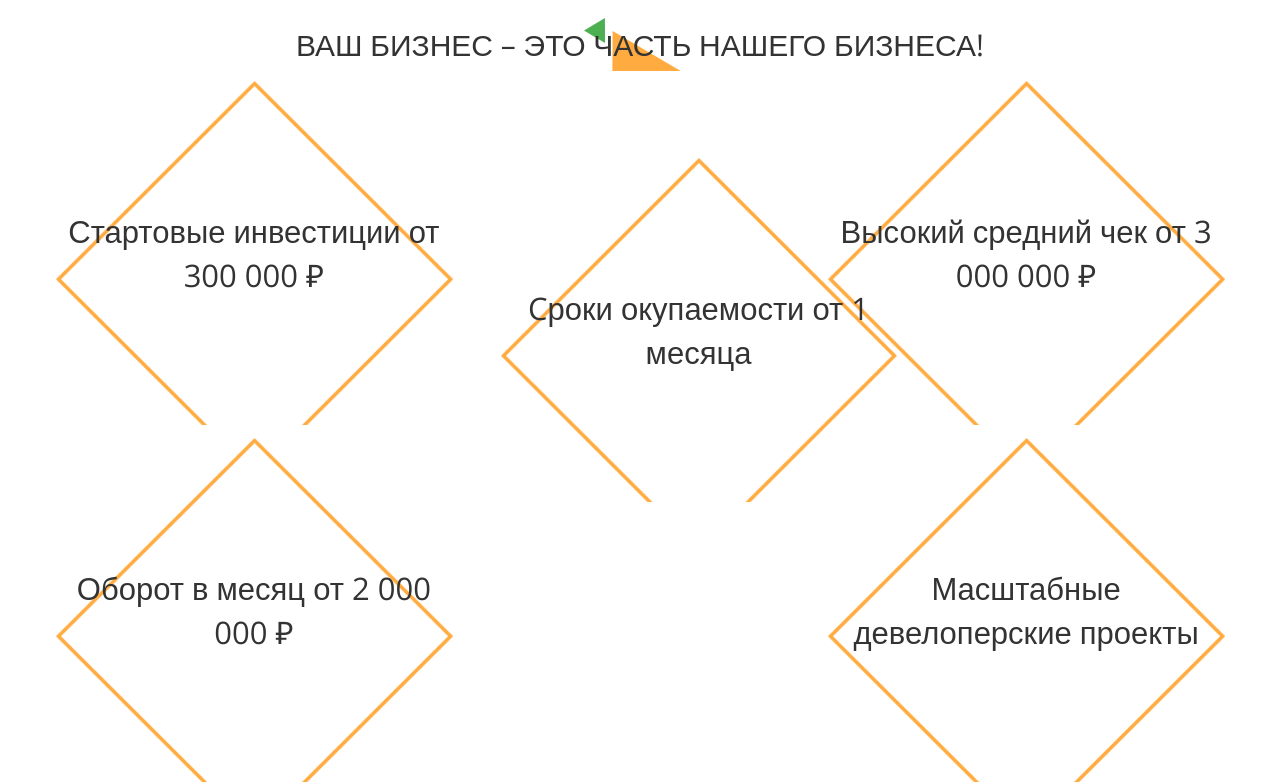
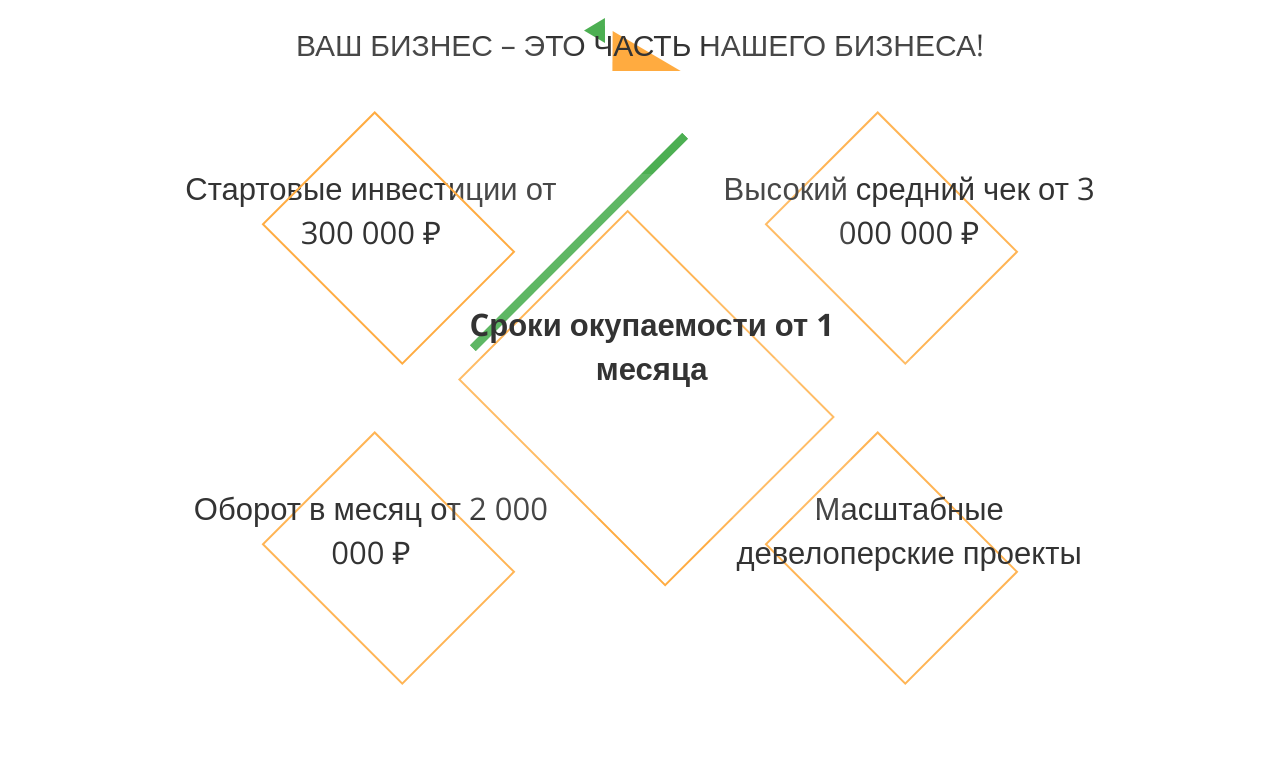
Before and after one commit to den3240/rddp.ru, a plain HTML site: page index.html in a window 1280 px wide. Shown: the part 2805-3587 px from the top of the page. After the commit the page ends 3507 px from the top, so only its background shows below. Drawn offline with nearby package versions, Linux system fonts and the light colour scheme.

Commit message:
advantages

```diff
--- a/index.html
+++ b/index.html
@@ -142,7 +142,16 @@
 
     <div class="container advantages text-center">
       <h2 class="advantages__title text-uppercase">Ваш бизнес – это часть нашего бизнеса!</h2>
+
+
       <p class="advantages__item advantages__item_1">Стартовые инвестиции от 300 000 ₽</p>
+      <div class="romb1"></div>
+      <div class="romb2"></div>
+      <div class="romb3"></div>
+      <div class="romb4"></div>
+      <div class="romb5"></div>
+      <div class="line1"></div>
+      <div class="line1"></div>
       <p class="advantages__item advantages__item_2">Высокий средний чек от 3 000 000 ₽</p>
       <p class="advantages__item advantages__item_3">Оборот в месяц от 2 000 000 ₽</p>
       <p class="advantages__item advantages__item_4">Масштабные девелоперские проекты</p>
--- a/style.css
+++ b/style.css
@@ -236,6 +236,10 @@ nav li a:hover {
 		color: black;
 	}
 }
+.advantages {
+	height: 80vh;
+	position: relative;
+}
 .advantages__title {
 	background-image: url(img/advantages2.png);
 	background-repeat: no-repeat;
@@ -243,51 +247,182 @@ nav li a:hover {
 	text-align: center;
 	padding: 10px;
 }
+
 	.advantages__item {
 		background-color: #FFAC42;
 	}
 	.advantages__item:nth-child(odd) {
 		background-color: #4CAF52;
 	}
-@media (min-width: 1200px) {
+@media (min-width: 768px) {
 	 .advantages {
 	 	position: relative;
 	 }
-
 	.advantages .advantages__item {
 		display: block;
-		background-color: transparent;
-		background-image: url(img/advantages.png);
-		background-repeat: no-repeat;
-		background-size: cover;
+		background-color: rgba(255, 255, 255, 0.1);
 		width: 34%;
 		padding: 16vh 0;
 		position: absolute;
 		font-size: 31px;
+		z-index: 0;
 	}
 	.advantages__item_1 {
 		position: absolute;
-		left: 0%;
+		left: 10%;
+		top: 5vh;
+		z-index: 0;
 	}
 	.advantages__item_2 {
 		position: absolute;
-		right: 0%;
+		right: 10%;
+		top: 5vh;
 	}
 	.advantages__item_3 {
 		position: absolute;
-		left: 0;
-		top: 55vh;
+		left: 10%;
+		top: 45vh;
 	}
 	.advantages__item_4 {
 		position: absolute;
-		right: 0;
-		top: 55vh;
+		right: 10%;
+		top: 45vh;
 	}
 	.advantages__item_5 {
 		position: absolute;
-		right: 28%;
-		top: 20vh;
+		right: 32%;
+		top: 22vh;
 		width: 44%;
 		padding: 25vh 0;
+		font-weight: bold;
 	}
 }
+@media (min-width: 768px) {
+	.romb1 {
+		position: absolute;
+		z-index: 100;
+		top: 20vh;
+		left: 20%;
+		border: 2px solid #FFAC42;
+		width: 17%;
+		height: 15vh;
+		transform: rotate(45deg);
+	}
+	.romb2 {
+		position: absolute;
+		top: 20vh;
+		right: 20%;
+		border: 2px solid #FFAC42;
+		width: 17%;
+		height: 15vh;
+		transform: rotate(45deg);
+	}
+	.romb3 {
+		position: absolute;
+		top: 60vh;
+		left: 20%;
+		border: 2px solid #FFAC42;
+		width: 17%;
+		height: 15vh;
+		transform: rotate(45deg);
+	}
+	.romb4 {
+		position: absolute;
+		top: 60vh;
+		right: 20%;
+		border: 2px solid #FFAC42;
+		width: 17%;
+		height: 15vh;
+		transform: rotate(45deg);
+	}
+	.romb5 {
+		position: absolute;
+		top: 35vh;
+		left: 38%;
+		border: 2px solid #FFAC42;
+		width: 30%;
+		height: 25vh;
+		transform: rotate(45deg);
+	}
+	.line1 {
+		border: 4px solid #4CAF52;
+		width: 300px;
+		transform: rotate(-45deg);
+		position: absolute;
+		top: 30vh;
+		left: 30%;
+		z-index: 0;
+	}
+	.line2 {
+		border: 4px solid #4CAF52;
+		width: 300px;
+		transform: rotate(-45deg);
+		position: absolute;
+		top: 70vh;
+		right: 30%;
+		z-index: 0;
+	}
+}
+@media (min-width: 1200px) {
+	.romb1 {
+		position: absolute;
+		top: 20vh;
+		left: 20%;
+		border: 2px solid #FFAC42;
+		width: 17%;
+		height: 20vh;
+		transform: rotate(45deg);
+	}
+	.romb2 {
+		position: absolute;
+		top: 20vh;
+		right: 20%;
+		border: 2px solid #FFAC42;
+		width: 17%;
+		height: 20vh;
+		transform: rotate(45deg);
+	}
+	.romb3 {
+		position: absolute;
+		top: 60vh;
+		left: 20%;
+		border: 2px solid #FFAC42;
+		width: 17%;
+		height: 20vh;
+		transform: rotate(45deg);
+	}
+	.romb4 {
+		position: absolute;
+		top: 60vh;
+		right: 20%;
+		border: 2px solid #FFAC42;
+		width: 17%;
+		height: 20vh;
+		transform: rotate(45deg);
+	}
+	.romb5 {
+		position: absolute;
+		top: 35vh;
+		left: 38%;
+		border: 2px solid #FFAC42;
+		width: 25%;
+		height: 30vh;
+		transform: rotate(45deg);
+	}
+	.line1 {
+		border:4px solid #4CAF52;
+		width: 300px;
+		transform: rotate(-45deg);
+		position: absolute;
+		top: 30vh;
+		left: 32%;
+	}
+	.line2 {
+		border:4px solid #4CAF52;
+		width: 300px;
+		transform: rotate(-45deg);
+		position: absolute;
+		top: 69vh;
+		right: 31%;
+	}
+}
```
Lines whose indentation alone changed are shown as unchanged.
